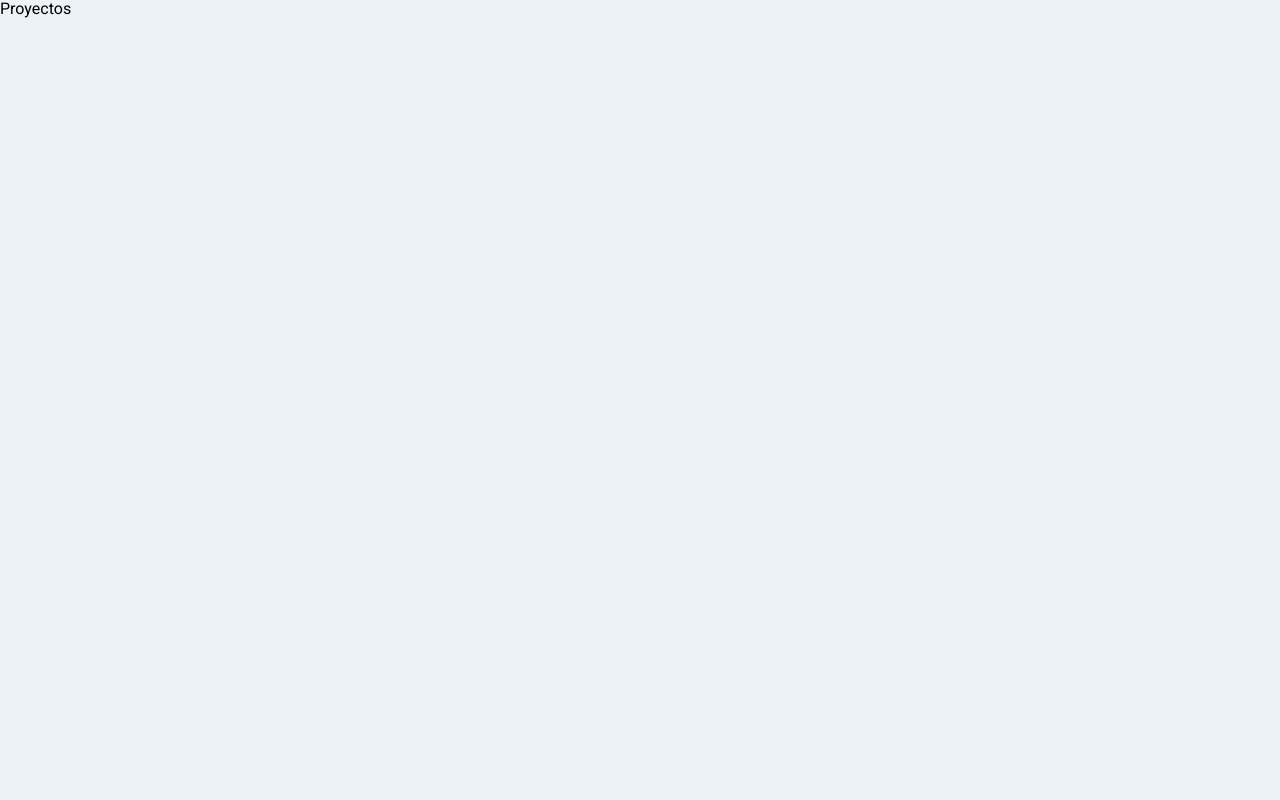
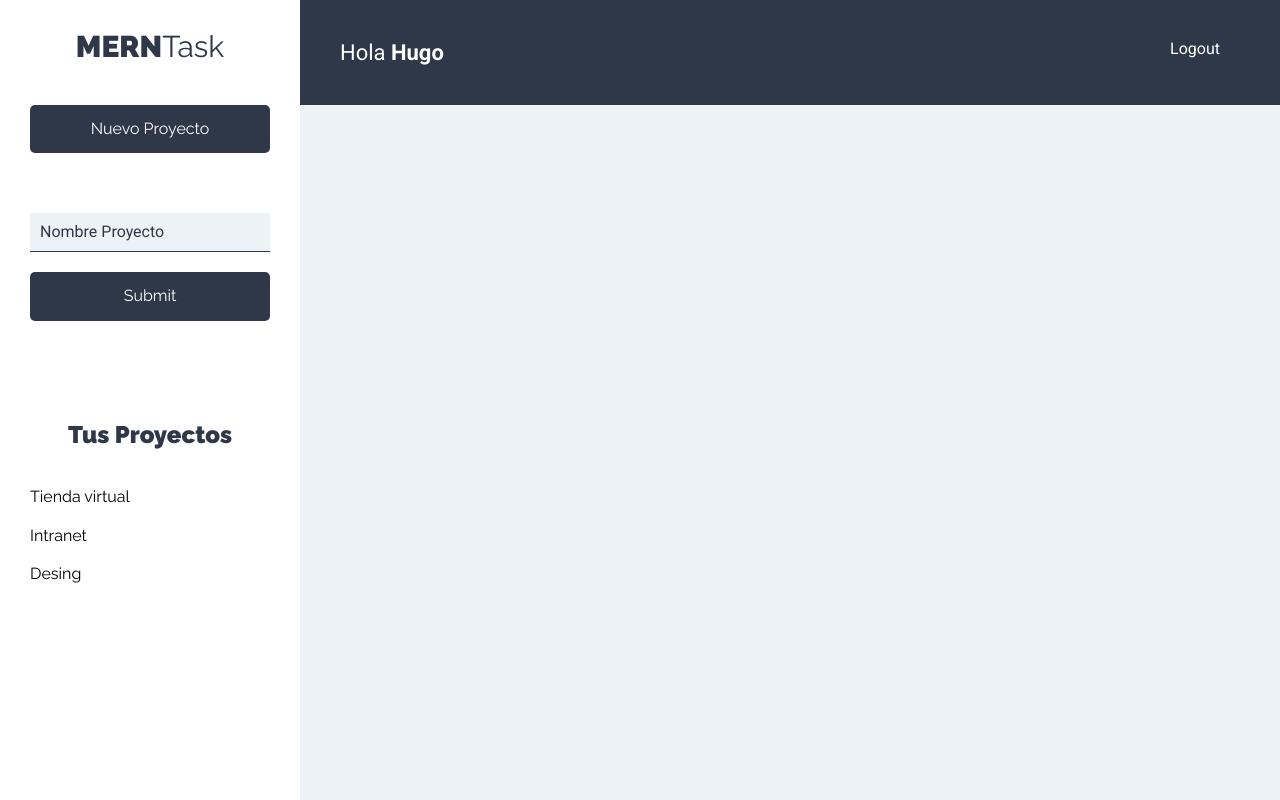
Before and after one commit to hcaman/Task_FE-MERN, a React (Create React App) app: page /proyectos in a window 1280 px wide. Built offline with nearby package versions, Linux system fonts and the light colour scheme.

Commit message:
Add all view of projects

```diff
--- a/src/components/proyectos/Proyectos.js
+++ b/src/components/proyectos/Proyectos.js
@@ -1,7 +1,19 @@
 import React from 'react';
+import Sidebar from '../layout/Sidebar';
+import Barra from '../layout/Barra';
 
 const Proyectos = () => {
-  return <div>Proyectos</div>;
+  return (
+    <div className="contenedor-app">
+      <Sidebar />
+      <div className="seccion-principal">
+        <Barra />
+        <main>
+          <div className="contenedor-tareas"></div>
+        </main>
+      </div>
+    </div>
+  );
 };
 
 export default Proyectos;
```
